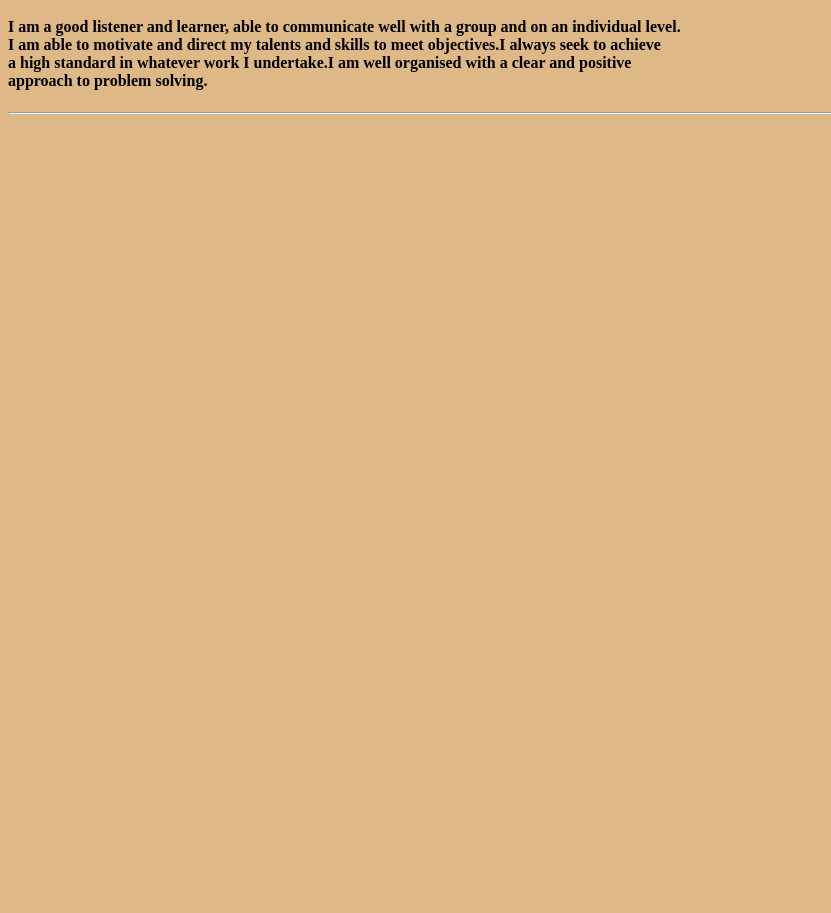
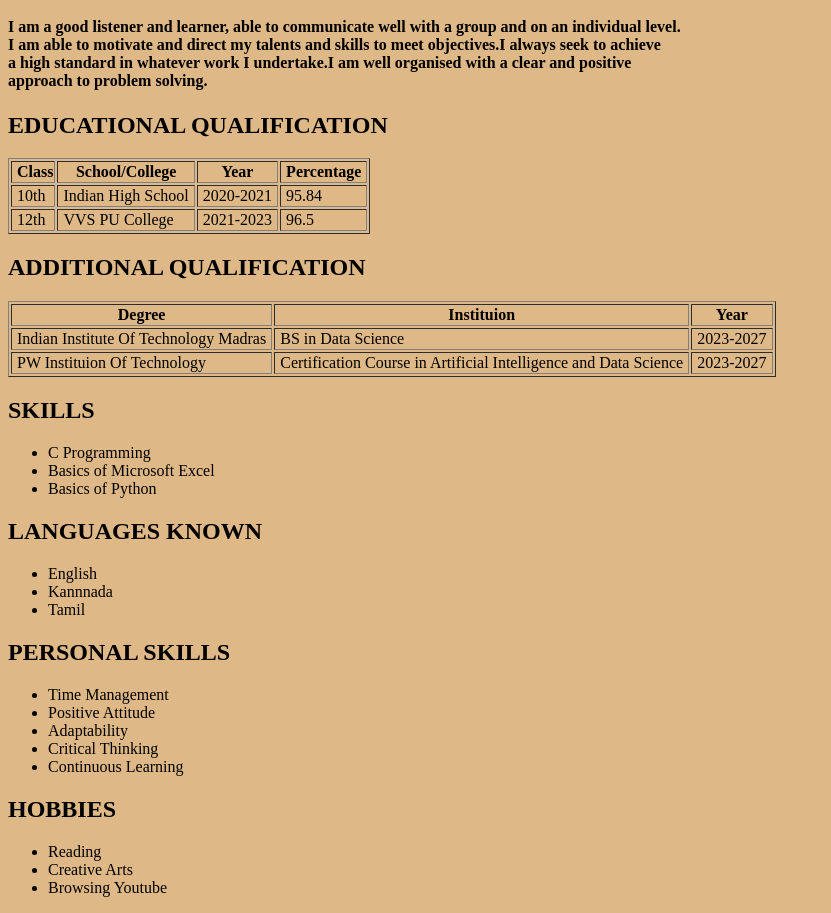
Before and after one commit to KeerthiJK12/Keerthi-res., a plain HTML site: page index.html in a window 1280 px wide. Shown: the part 233-1146 px from the top of the page, without its empty margins (0-831 px from the left). Before the commit the page ends 800 px from the top, so only its background shows below. Drawn offline with Linux system fonts and the light colour scheme.

Commit message:
Add files via upload

```diff
--- a/index.html
+++ b/index.html
@@ -15,9 +15,72 @@
     <a href="https://in.linkedin.com/"target="_blank">github</a>
     <h3>ABOUT ME:</h3>
     <h4>I am a good listener and learner, able to communicate well with a group and on an individual level.<br> I am able to motivate and direct my talents and skills to meet objectives.I always seek to achieve<br> a high standard in whatever work I undertake.I am well organised with a clear and positive <br>approach to problem solving.</h4>
-    <hr>
 
+    <h2><b>EDUCATIONAL QUALIFICATION</b></h2>
+    <table border="">
+        <tr>
+            <th>&nbsp;Class</th>
+            <th>&nbsp;School/College&nbsp;</th>
+            <th>&nbsp;Year&nbsp;</th>
+            <th>&nbsp;Percentage&nbsp;</th>
+        </tr>
+        <tr>
+            <td>&nbsp;10th&nbsp;</td>
+            <td>&nbsp;Indian High School&nbsp;</td>
+            <td>&nbsp;2020-2021&nbsp;</td>
+            <td>&nbsp;95.84&nbsp;</td>
+        </tr>
+        <tr>
+            <td>&nbsp;12th&nbsp;</td>
+            <td>&nbsp;VVS PU College&nbsp;</td>
+            <td>&nbsp;2021-2023&nbsp;</td>
+            <td>&nbsp;96.5&nbsp;</td>
+        </tr>
+    </table>
+    <h2><b>ADDITIONAL QUALIFICATION</b></h2>
+    <table border="">
+<tr>
+    <th>&nbsp;Degree&nbsp;</th>
+    <th>&nbsp;Instituion&nbsp;</th>
+    <th>&nbsp;Year&nbsp;</th>
+</tr>
+<tr>
+    <td>&nbsp;Indian Institute Of Technology Madras&nbsp;</td>
+    <td>&nbsp;BS in Data Science&nbsp;</td>
+    <td>&nbsp;2023-2027&nbsp;</td>
 
-
+</tr>
+<tr>
+    <td>&nbsp;PW Instituion Of Technology&nbsp;</td>
+    <td>&nbsp;Certification Course in Artificial Intelligence and Data Science&nbsp;</td>
+    <td>&nbsp;2023-2027&nbsp;</td>
+</tr>
+    </table>
+    <h2><b>SKILLS</b></h2>
+    <ul>
+        <li>C Programming</li>
+        <li>Basics of Microsoft Excel</li>
+        <li>Basics of Python</li>
+    </ul>
+    <h2><b>LANGUAGES KNOWN</b></h2>
+    <ul>
+        <li>English</li>
+        <li>Kannnada</li>
+        <li>Tamil</li>
+    </ul>
+    <h2><b>PERSONAL SKILLS</b></h2>
+<ul>
+    <li>Time Management</li>
+    <li>Positive Attitude</li>
+    <li>Adaptability</li>
+    <li>Critical Thinking</li>
+    <li>Continuous Learning</li>
+</ul>
+<h2><b>HOBBIES</b></h2>
+<ul>
+    <li>Reading</li>
+    <li>Creative Arts</li>
+    <li>Browsing Youtube</li>
+</ul>
 </body>
 </html>
```
Also changed, not shown: style.css (line endings or trailing spaces).
